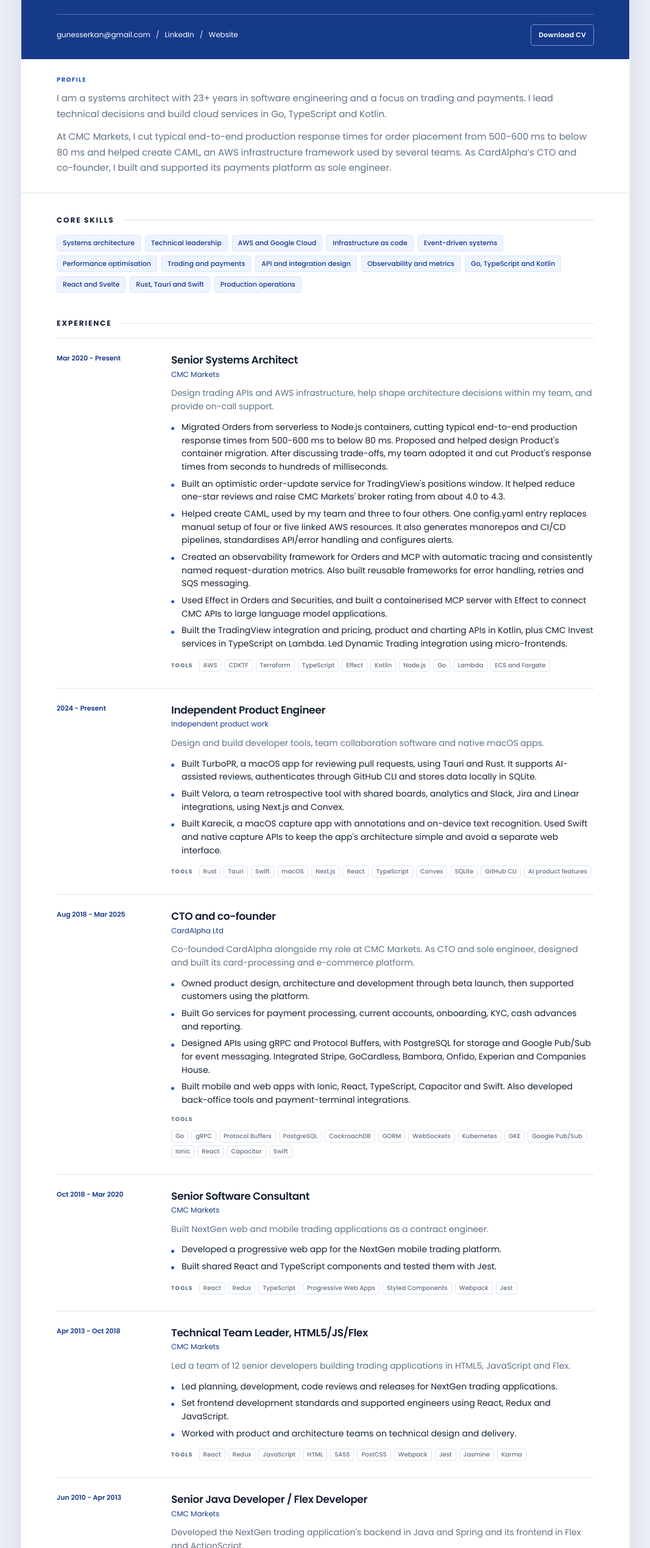
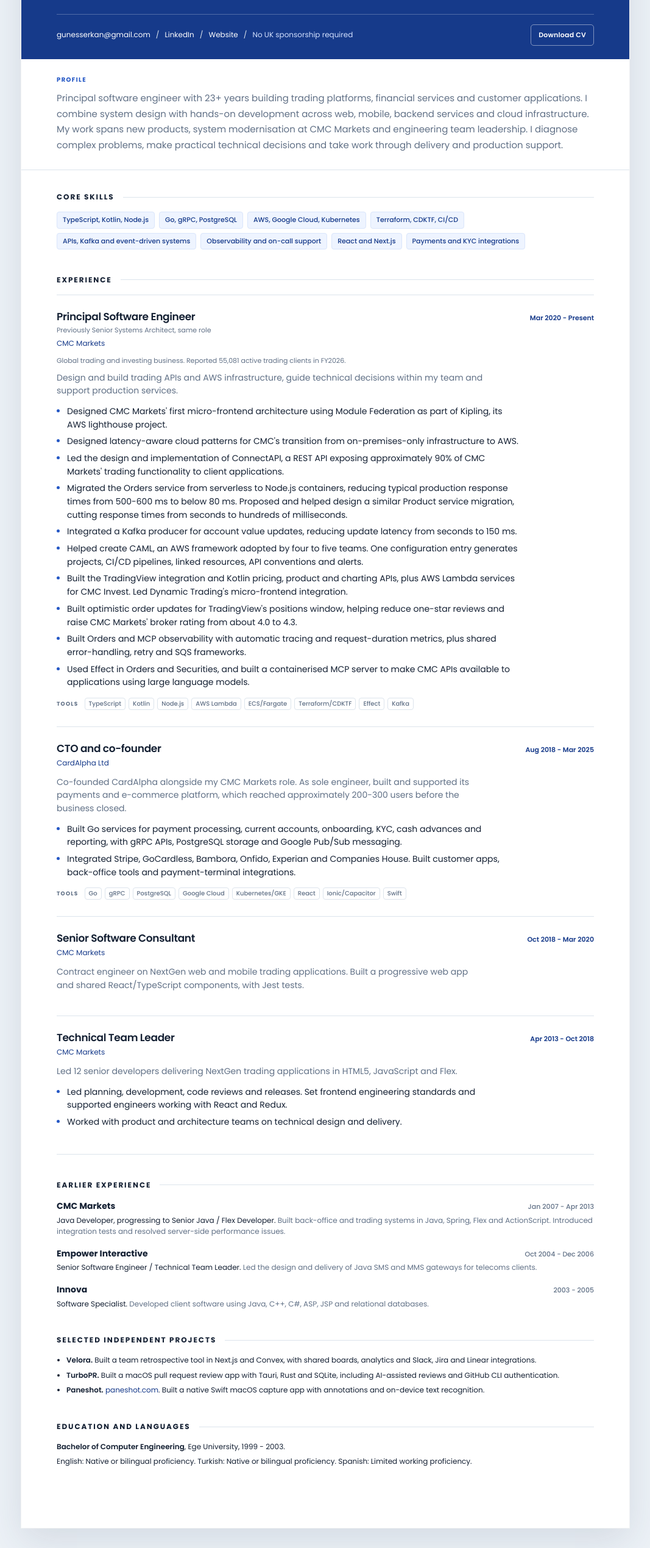
Before and after one commit to serkangunes/cv, an Astro site: page / in a window 1280 px wide. Shown: the part 262-2800 px from the top of the page at 61% size, without its empty margins (106-1173 px from the left). Built offline with nearby package versions, Linux system fonts and the light colour scheme; Astro itself is replaced by a stand-in of ours.

Commit message:
Update CV content, layout and build tooling
- Refresh CV content, layout and styles
- Upgrade CI actions to v7, switch from yarn to npm ci, Node 22
- Generate tagged (accessible) PDF
- Ignore IDE and output folders

Co-Authored-By: Claude Opus 5.5 <noreply@anthropic.com>

```diff
--- a/scripts/generate-pdf.ts
+++ b/scripts/generate-pdf.ts
@@ -17,6 +17,7 @@ import { chromium } from 'playwright';
       bottom: '0px',
     },
     printBackground: true,
+    tagged: true,
   });
 
   await browser.close();
--- a/src/components/Educations.astro
+++ b/src/components/Educations.astro
@@ -1,6 +1,4 @@
 ---
-import Education from './Education.astro';
-import Language from './Language.astro';
 
 type Props = {
   educations: {
@@ -18,22 +16,13 @@ type Props = {
 const { educations, languages } = Astro.props;
 ---
 
-<section class="section details-section" aria-label="Education and languages">
-  <div class="details-column">
-    <div class="section-heading">
-      <h2>Education</h2>
-      <span class="section-rule" aria-hidden="true"></span>
-    </div>
-    {educations.map((education) => <Education {...education} />)}
+<section class="section credentials-section" aria-labelledby="credentials-heading">
+  <div class="section-heading">
+    <h2 id="credentials-heading">Education and languages</h2>
+    <span class="section-rule" aria-hidden="true"></span>
   </div>
-
-  <div class="details-column">
-    <div class="section-heading">
-      <h2>Languages</h2>
-      <span class="section-rule" aria-hidden="true"></span>
-    </div>
-    <ul class="language-list">
-      {languages.map((language) => <Language {...language} />)}
-    </ul>
-  </div>
+  {educations.map((education) => (
+    <p><strong>{education.title}</strong>, {education.name}, {education.startDate} - {education.endDate}.</p>
+  ))}
+  <p>{languages.map((language) => `${language.name}: ${language.level}`).join('. ')}.</p>
 </section>
--- a/src/components/Experience.astro
+++ b/src/components/Experience.astro
@@ -2,7 +2,9 @@
 type Props = {
   companyName: string;
   companyUrl: string;
+  companyContext?: string;
   positionTitle: string;
+  previousTitle?: string;
   startDate: string;
   endDate: string;
   description: {
@@ -15,7 +17,9 @@ type Props = {
 const {
   companyName,
   companyUrl,
+  companyContext,
   positionTitle,
+  previousTitle,
   startDate,
   endDate,
   description,
@@ -23,15 +27,16 @@ const {
 ---
 
 <article class="experience-entry">
-  <div class="experience-meta">
-    <p class="experience-dates">{startDate} - {endDate}</p>
-  </div>
-
   <div class="experience-content">
-    <h3>{positionTitle}</h3>
+    <div class="experience-heading">
+      <h3>{positionTitle}</h3>
+      <p class="experience-dates">{startDate} - {endDate}</p>
+    </div>
+    {previousTitle && <p class="previous-title">{previousTitle}</p>}
     <p class="experience-company-link">
       <a href={companyUrl} target="_blank" rel="noreferrer">{companyName}</a>
     </p>
+    {companyContext && <p class="company-context">{companyContext}</p>}
     <p class="experience-summary">{description.summary}</p>
 
     {description.highlights.length > 0 && (
--- a/src/components/WorkExperience.astro
+++ b/src/components/WorkExperience.astro
@@ -5,7 +5,9 @@ type Props = {
   positions: Array<{
     companyName: string;
     companyUrl: string;
+    companyContext?: string;
     positionTitle: string;
+    previousTitle?: string;
     startDate: string;
     endDate: string;
     description: {
--- a/src/layouts/Minimalist.astro
+++ b/src/layouts/Minimalist.astro
@@ -10,7 +10,9 @@ import '../styles.css';
 type Experience = {
   companyName: string;
   companyUrl: string;
+  companyContext?: string;
   positionTitle: string;
+  previousTitle?: string;
   startDate: string;
   endDate: string;
   description: {
@@ -29,11 +31,19 @@ type Props = {
     headline: string;
     specialism: string;
     location: string;
+    workAuthorisation?: string;
     email: string;
     linkedin: string;
     website?: string;
     coreSkills: string[];
     positions: Experience[];
+    earlierExperience: {
+      companyName: string;
+      dates: string;
+      title: string;
+      summary: string;
+    }[];
+    projects: { name: string; url?: string; summary: string }[];
     educations: {
       name: string;
       title: string;
@@ -56,11 +66,14 @@ const {
   headline,
   specialism,
   location,
+  workAuthorisation,
   email,
   linkedin,
   website,
   coreSkills,
   positions,
+  earlierExperience,
+  projects,
   educations,
   languages,
 } = frontmatter;
@@ -83,7 +96,7 @@ const {
         <header class="profile">
           <div class="profile-masthead">
             <div class="profile-topline">
-              <span class="eyebrow">Trading &amp; payments platforms</span>
+              <span class="eyebrow">Trading, payments &amp; developer platforms</span>
               <span>{location}</span>
             </div>
 
@@ -104,6 +117,7 @@ const {
                 <li><a href={`mailto:${email}`}>{email}</a></li>
                 <li><a href={linkedin} target="_blank" rel="noreferrer">LinkedIn</a></li>
                 {website && <li><a href={website} target="_blank" rel="noreferrer">Website</a></li>}
+                {workAuthorisation && <li>{workAuthorisation}</li>}
               </ul>
               {pdfLink && (
                 <a class="download-link" href={`/${pdfLink}`} download>
@@ -131,6 +145,31 @@ const {
           </section>
 
           <WorkExperience positions={positions} />
+
+          <section class="section earlier-experience" aria-labelledby="earlier-heading">
+            <div class="section-heading">
+              <h2 id="earlier-heading">Earlier experience</h2>
+              <span class="section-rule" aria-hidden="true"></span>
+            </div>
+            {earlierExperience.map((role) => (
+              <article class="compact-entry">
+                <h3>{role.companyName} <span>{role.dates}</span></h3>
+                <p><span class="compact-title">{role.title}.</span> {role.summary}</p>
+              </article>
+            ))}
+          </section>
+
+          <section class="section independent-projects" aria-labelledby="projects-heading">
+            <div class="section-heading">
+              <h2 id="projects-heading">Selected independent projects</h2>
+              <span class="section-rule" aria-hidden="true"></span>
+            </div>
+            <ul class="project-list">
+              {projects.map((project) => (
+                <li><strong>{project.name}.</strong> {project.url && <><a href={project.url}>{new URL(project.url).hostname}</a>. </>}{project.summary}</li>
+              ))}
+            </ul>
+          </section>
           <Educations educations={educations} languages={languages} />
         </div>
       </article>
--- a/src/pages/index.md
+++ b/src/pages/index.md
@@ -1,103 +1,72 @@
 ---
 title: Serkan Gunes
-description: Senior systems architect with 23+ years of experience designing and building trading and payments systems, cloud infrastructure and APIs.
+description: Principal software engineer building production APIs, cloud platforms and financial products in TypeScript, Kotlin and Go.
 layout: ../layouts/Minimalist.astro
 pdfLink: resume.pdf
-headline: Senior systems architect
-specialism: Cloud architecture and hands-on engineering
-location: Milton Keynes, England, UK
+headline: Principal software engineer
+specialism: Backend systems, cloud platforms and product delivery
+location: Milton Keynes, UK
+workAuthorisation: No UK sponsorship required
 email: gunesserkan@gmail.com
 linkedin: https://www.linkedin.com/in/serkangunes/
 website: https://www.techdesigner.co.uk/
 coreSkills:
-  - Systems architecture
-  - Technical leadership
-  - AWS and Google Cloud
-  - Infrastructure as code
-  - Event-driven systems
-  - Performance optimisation
-  - Trading and payments
-  - API and integration design
-  - Observability and metrics
-  - Go, TypeScript and Kotlin
-  - React and Svelte
-  - Rust, Tauri and Swift
-  - Production operations
+  - TypeScript, Kotlin, Node.js
+  - Go, gRPC, PostgreSQL
+  - AWS, Google Cloud, Kubernetes
+  - Terraform, CDKTF, CI/CD
+  - APIs, Kafka and event-driven systems
+  - Observability and on-call support
+  - React and Next.js
+  - Payments and KYC integrations
 positions:
   - companyName: CMC Markets
     companyUrl: https://www.cmcmarkets.com/en-gb/
-    positionTitle: Senior Systems Architect
+    companyContext: Global trading and investing business. Reported 55,081 active trading clients in FY2026.
+    positionTitle: Principal Software Engineer
+    previousTitle: Previously Senior Systems Architect, same role
     startDate: Mar 2020
     endDate: Present
     description:
-      summary: Design trading APIs and AWS infrastructure, help shape architecture decisions within my team, and provide on-call support.
+      summary: Design and build trading APIs and AWS infrastructure, guide technical decisions within my team and support production services.
       highlights:
-        - Migrated Orders from serverless to Node.js containers, cutting typical end-to-end production response times from 500-600 ms to below 80 ms. Proposed and helped design Product's container migration. After discussing trade-offs, my team adopted it and cut Product's response times from seconds to hundreds of milliseconds.
-        - Built an optimistic order-update service for TradingView's positions window. It helped reduce one-star reviews and raise CMC Markets' broker rating from about 4.0 to 4.3.
-        - Helped create CAML, used by my team and three to four others. One config.yaml entry replaces manual setup of four or five linked AWS resources. It also generates monorepos and CI/CD pipelines, standardises API/error handling and configures alerts.
-        - Created an observability framework for Orders and MCP with automatic tracing and consistently named request-duration metrics. Also built reusable frameworks for error handling, retries and SQS messaging.
-        - Used Effect in Orders and Securities, and built a containerised MCP server with Effect to connect CMC APIs to large language model applications.
-        - Built the TradingView integration and pricing, product and charting APIs in Kotlin, plus CMC Invest services in TypeScript on Lambda. Led Dynamic Trading integration using micro-frontends.
+        - Designed CMC Markets' first micro-frontend architecture using Module Federation as part of Kipling, its AWS lighthouse project.
+        - Designed latency-aware cloud patterns for CMC's transition from on-premises-only infrastructure to AWS.
+        - Led the design and implementation of ConnectAPI, a REST API exposing approximately 90% of CMC Markets' trading functionality to client applications.
+        - Migrated the Orders service from serverless to Node.js containers, reducing typical production response times from 500-600 ms to below 80 ms. Proposed and helped design a similar Product service migration, cutting response times from seconds to hundreds of milliseconds.
+        - Integrated a Kafka producer for account value updates, reducing update latency from seconds to 150 ms.
+        - Helped create CAML, an AWS framework adopted by four to five teams. One configuration entry generates projects, CI/CD pipelines, linked resources, API conventions and alerts.
+        - Built the TradingView integration and Kotlin pricing, product and charting APIs, plus AWS Lambda services for CMC Invest. Led Dynamic Trading's micro-frontend integration.
+        - Built optimistic order updates for TradingView's positions window, helping reduce one-star reviews and raise CMC Markets' broker rating from about 4.0 to 4.3.
+        - Built Orders and MCP observability with automatic tracing and request-duration metrics, plus shared error-handling, retry and SQS frameworks.
+        - Used Effect in Orders and Securities, and built a containerised MCP server to make CMC APIs available to applications using large language models.
       skills:
-        - AWS
-        - CDKTF
-        - Terraform
         - TypeScript
-        - Effect
         - Kotlin
         - Node.js
-        - Go
-        - Lambda
-        - ECS and Fargate
-  - companyName: Independent product work
-    companyUrl: https://github.com/serkangunes
-    positionTitle: Independent Product Engineer
-    startDate: 2024
-    endDate: Present
-    description:
-      summary: Design and build developer tools, team collaboration software and native macOS apps.
-      highlights:
-        - Built TurboPR, a macOS app for reviewing pull requests, using Tauri and Rust. It supports AI-assisted reviews, authenticates through GitHub CLI and stores data locally in SQLite.
-        - Built Velora, a team retrospective tool with shared boards, analytics and Slack, Jira and Linear integrations, using Next.js and Convex.
-        - Built Karecik, a macOS capture app with annotations and on-device text recognition. Used Swift and native capture APIs to keep the app's architecture simple and avoid a separate web interface.
-      skills:
-        - Rust
-        - Tauri
-        - Swift
-        - macOS
-        - Next.js
-        - React
-        - TypeScript
-        - Convex
-        - SQLite
-        - GitHub CLI
-        - AI product features
+        - AWS Lambda
+        - ECS/Fargate
+        - Terraform/CDKTF
+        - Effect
+        - Kafka
   - companyName: CardAlpha Ltd
     companyUrl: https://cardalpha.com/
     positionTitle: CTO and co-founder
     startDate: Aug 2018
     endDate: Mar 2025
     description:
-      summary: Co-founded CardAlpha alongside my role at CMC Markets. As CTO and sole engineer, designed and built its card-processing and e-commerce platform.
+      summary: Co-founded CardAlpha alongside my CMC Markets role. As sole engineer, built and supported its payments and e-commerce platform, which reached approximately 200-300 users before the business closed.
       highlights:
-        - Owned product design, architecture and development through beta launch, then supported customers using the platform.
-        - Built Go services for payment processing, current accounts, onboarding, KYC, cash advances and reporting.
-        - Designed APIs using gRPC and Protocol Buffers, with PostgreSQL for storage and Google Pub/Sub for event messaging. Integrated Stripe, GoCardless, Bambora, Onfido, Experian and Companies House.
-        - Built mobile and web apps with Ionic, React, TypeScript, Capacitor and Swift. Also developed back-office tools and payment-terminal integrations.
+        - Built Go services for payment processing, current accounts, onboarding, KYC, cash advances and reporting, with gRPC APIs, PostgreSQL storage and Google Pub/Sub messaging.
+        - Integrated Stripe, GoCardless, Bambora, Onfido, Experian and Companies House. Built customer apps, back-office tools and payment-terminal integrations.
       skills:
         - Go
         - gRPC
-        - Protocol Buffers
         - PostgreSQL
-        - CockroachDB
-        - GORM
-        - WebSockets
-        - Kubernetes
-        - GKE
-        - Google Pub/Sub
-        - Ionic
+        - Google Cloud
+        - Kubernetes/GKE
         - React
-        - Capacitor
+        - Ionic/Capacitor
         - Swift
   - companyName: CMC Markets
     companyUrl: https://www.cmcmarkets.com/en-gb/
@@ -105,94 +74,41 @@ positions:
     startDate: Oct 2018
     endDate: Mar 2020
     description:
-      summary: Built NextGen web and mobile trading applications as a contract engineer.
-      highlights:
-        - Developed a progressive web app for the NextGen mobile trading platform.
-        - Built shared React and TypeScript components and tested them with Jest.
-      skills:
-        - React
-        - Redux
-        - TypeScript
-        - Progressive Web Apps
-        - Styled Components
-        - Webpack
-        - Jest
+      summary: Contract engineer on NextGen web and mobile trading applications. Built a progressive web app and shared React/TypeScript components, with Jest tests.
+      highlights: []
+      skills: []
   - companyName: CMC Markets
     companyUrl: https://www.cmcmarkets.com/en-gb/
-    positionTitle: Technical Team Leader, HTML5/JS/Flex
+    positionTitle: Technical Team Leader
     startDate: Apr 2013
     endDate: Oct 2018
     description:
-      summary: Led a team of 12 senior developers building trading applications in HTML5, JavaScript and Flex.
+      summary: Led 12 senior developers delivering NextGen trading applications in HTML5, JavaScript and Flex.
       highlights:
-        - Led planning, development, code reviews and releases for NextGen trading applications.
-        - Set frontend development standards and supported engineers using React, Redux and JavaScript.
+        - Led planning, development, code reviews and releases. Set frontend engineering standards and supported engineers working with React and Redux.
         - Worked with product and architecture teams on technical design and delivery.
-      skills:
-        - React
-        - Redux
-        - JavaScript
-        - HTML
-        - SASS
-        - PostCSS
-        - Webpack
-        - Jest
-        - Jasmine
-        - Karma
+      skills: []
+earlierExperience:
   - companyName: CMC Markets
-    companyUrl: https://www.cmcmarkets.com/en-gb/
-    positionTitle: Senior Java Developer / Flex Developer
-    startDate: Jun 2010
-    endDate: Apr 2013
-    description:
-      summary: Developed the NextGen trading application's backend in Java and Spring and its frontend in Flex and ActionScript.
-      highlights: []
-      skills:
-        - Java
-        - Spring
-        - Flex
-        - ActionScript
-        - RobotLegs
-        - Glue
-  - companyName: CMC Markets
-    companyUrl: https://www.cmcmarkets.com/en-gb/
-    positionTitle: Senior Java Developer
-    startDate: Nov 2008
-    endDate: Jun 2010
-    description:
-      summary: Improved CMC Markets' back-office systems and reporting workflows.
-      highlights:
-        - Built end-of-day reports and supported reconciliation workflows for operations teams.
-        - Created the system's first end-to-end integration tests and migrated the back-office UI from AWT to JSF.
-        - Diagnosed and fixed server-side performance issues using profiling and database analysis.
-      skills: []
-  - companyName: CMC Markets
-    companyUrl: https://www.cmcmarkets.com/en-gb/
-    positionTitle: Java Developer
-    startDate: Jan 2007
-    endDate: Nov 2008
-    description:
-      summary: Built and maintained back-office services and end-of-day reports to support operations teams with reconciliation and reporting.
-      highlights: []
-      skills: []
+    dates: Jan 2007 - Apr 2013
+    title: Java Developer, progressing to Senior Java / Flex Developer
+    summary: Built back-office and trading systems in Java, Spring, Flex and ActionScript. Introduced integration tests and resolved server-side performance issues.
   - companyName: Empower Interactive
-    companyUrl: https://www.linkedin.com/company/11176/
-    positionTitle: Senior Software Engineer / Technical Team Leader
-    startDate: Oct 2004
-    endDate: Dec 2006
-    description:
-      summary: Led a software team through the design, development and release of MMS and SMS gateways built in Java for telecoms clients.
-      highlights: []
-      skills: []
+    dates: Oct 2004 - Dec 2006
+    title: Senior Software Engineer / Technical Team Leader
+    summary: Led the design and delivery of Java SMS and MMS gateways for telecoms clients.
   - companyName: Innova
-    companyUrl: https://www.linkedin.com/company/14586/
-    positionTitle: Software Specialist
-    startDate: 2003
-    endDate: 2005
-    description:
-      summary: Developed client software using Java, C++, C#, ASP, JSP and relational databases.
-      highlights: []
-      skills: []
+    dates: 2003 - 2005
+    title: Software Specialist
+    summary: Developed client software using Java, C++, C#, ASP, JSP and relational databases.
+projects:
+  - name: Velora
+    summary: Built a team retrospective tool in Next.js and Convex, with shared boards, analytics and Slack, Jira and Linear integrations.
+  - name: TurboPR
+    summary: Built a macOS pull request review app with Tauri, Rust and SQLite, including AI-assisted reviews and GitHub CLI authentication.
+  - name: Paneshot
+    url: https://paneshot.com/
+    summary: Built a native Swift macOS capture app with annotations and on-device text recognition.
 educations:
   - name: Ege University
     title: Bachelor of Computer Engineering
@@ -206,6 +122,4 @@ languages:
   - name: Spanish
     level: Limited working proficiency
 ---
-I am a systems architect with 23+ years in software engineering and a focus on trading and payments. I lead technical decisions and build cloud services in Go, TypeScript and Kotlin.
-
-At CMC Markets, I cut typical end-to-end production response times for order placement from 500-600 ms to below 80 ms and helped create CAML, an AWS infrastructure framework used by several teams. As CardAlpha's CTO and co-founder, I built and supported its payments platform as sole engineer.
+Principal software engineer with 23+ years building trading platforms, financial services and customer applications. I combine system design with hands-on development across web, mobile, backend services and cloud infrastructure. My work spans new products, system modernisation at CMC Markets and engineering team leadership. I diagnose complex problems, make practical technical decisions and take work through delivery and production support.
--- a/src/styles.css
+++ b/src/styles.css
@@ -193,7 +193,7 @@ h1 {
   gap: 6px 0;
   margin: 0;
   padding: 0;
-  color: var(--muted);
+  color: var(--masthead-muted);
   font-size: 12px;
   list-style: none;
 }
@@ -294,12 +294,85 @@ h1 {
 }
 
 .experience-entry {
-  display: grid;
-  grid-template-columns: 164px minmax(0, 1fr);
-  gap: 24px;
+  display: block;
   padding: 25px 0 27px;
   border-bottom: 1px solid var(--line);
   break-inside: avoid;
+}
+
+.experience-heading {
+  display: flex;
+  align-items: baseline;
+  justify-content: space-between;
+  gap: 16px;
+}
+
+.experience-heading .experience-dates {
+  flex-shrink: 0;
+}
+
+.previous-title {
+  margin: 3px 0 0;
+  color: var(--muted);
+  font-size: 11px;
+}
+
+.compact-entry {
+  margin-bottom: 16px;
+  break-inside: avoid;
+}
+
+.compact-entry h3 {
+  display: flex;
+  align-items: baseline;
+  justify-content: space-between;
+  gap: 12px;
+  margin: 0 0 3px;
+  font-size: 14px;
+}
+
+.compact-entry h3 span {
+  color: var(--muted);
+  font-size: 11px;
+  font-weight: 500;
+}
+
+.compact-entry p {
+  margin: 0;
+  color: var(--muted);
+  font-size: 12px;
+}
+
+.compact-entry .compact-title {
+  color: var(--ink);
+}
+
+.project-list {
+  margin: 0;
+  padding-left: 16px;
+  font-size: 12px;
+}
+
+.project-list li {
+  margin-bottom: 6px;
+  break-inside: avoid;
+}
+
+.project-list strong {
+  font-weight: 600;
+}
+
+.credentials-section {
+  break-inside: avoid;
+}
+
+.credentials-section p {
+  margin: 0 0 5px;
+  font-size: 12px;
+}
+
+.credentials-section strong {
+  font-weight: 600;
 }
 
 .experience-meta {
@@ -335,29 +408,27 @@ h1 {
   color: var(--muted);
 }
 
+.company-context {
+  margin: 0 0 8px;
+  color: var(--muted);
+  font-size: 11px;
+  break-after: avoid;
+}
+
 .experience-highlights {
   max-width: 760px;
   margin: 0 0 14px;
-  padding: 0;
+  padding: 0 0 0 17px;
   color: var(--ink);
-  list-style: none;
+  list-style: disc;
 }
 
 .experience-highlights li {
-  position: relative;
-  padding-left: 17px;
   margin-bottom: 6px;
 }
 
-.experience-highlights li::before {
-  position: absolute;
-  top: 0.72em;
-  left: 0;
-  width: 5px;
-  height: 5px;
-  border-radius: 50%;
-  content: '';
-  background: var(--accent);
+.experience-highlights li::marker {
+  color: var(--accent);
 }
 
 .experience-skills {
@@ -503,6 +574,12 @@ h1 {
     gap: 7px;
   }
 
+  .experience-heading,
+  .compact-entry h3 {
+    flex-wrap: wrap;
+    gap: 4px 12px;
+  }
+
   .experience-meta {
     display: flex;
     gap: 9px;
@@ -559,14 +636,15 @@ h1 {
   }
 
   .profile-photo {
-    flex-basis: 90px;
-    width: 90px;
-    height: 90px;
+    display: block;
+    flex-basis: 88px;
+    width: 88px;
+    height: 88px;
   }
 
   h1 {
     margin-bottom: 8px;
-    font-size: 34pt;
+    font-size: 28pt;
   }
 
   .profile-kicker {
@@ -603,9 +681,11 @@ h1 {
   }
 
   .experience-entry {
-    grid-template-columns: 120px minmax(0, 1fr);
-    gap: 10px;
     padding: 8px 0 9px;
+  }
+
+  .experience-entry:nth-child(2) {
+    break-before: page;
   }
 
   .experience-dates {
@@ -650,7 +730,26 @@ h1 {
   .experience-meta,
   .detail-item p,
   .language-item {
+    font-size: 9.5pt;
+  }
+
+  .previous-title {
+    font-size: 8pt;
+  }
+
+  .compact-entry {
+    margin-bottom: 10px;
+  }
+
+  .compact-entry h3 {
+    font-size: 10pt;
+  }
+
+  .compact-entry p,
+  .project-list,
+  .credentials-section p {
     font-size: 9pt;
+    line-height: 1.45;
   }
 
   .experience-highlights li {
```
Also changed, not shown: .github/workflows/master.yml, .github/workflows/pr-checker.yml, 2 other files.
